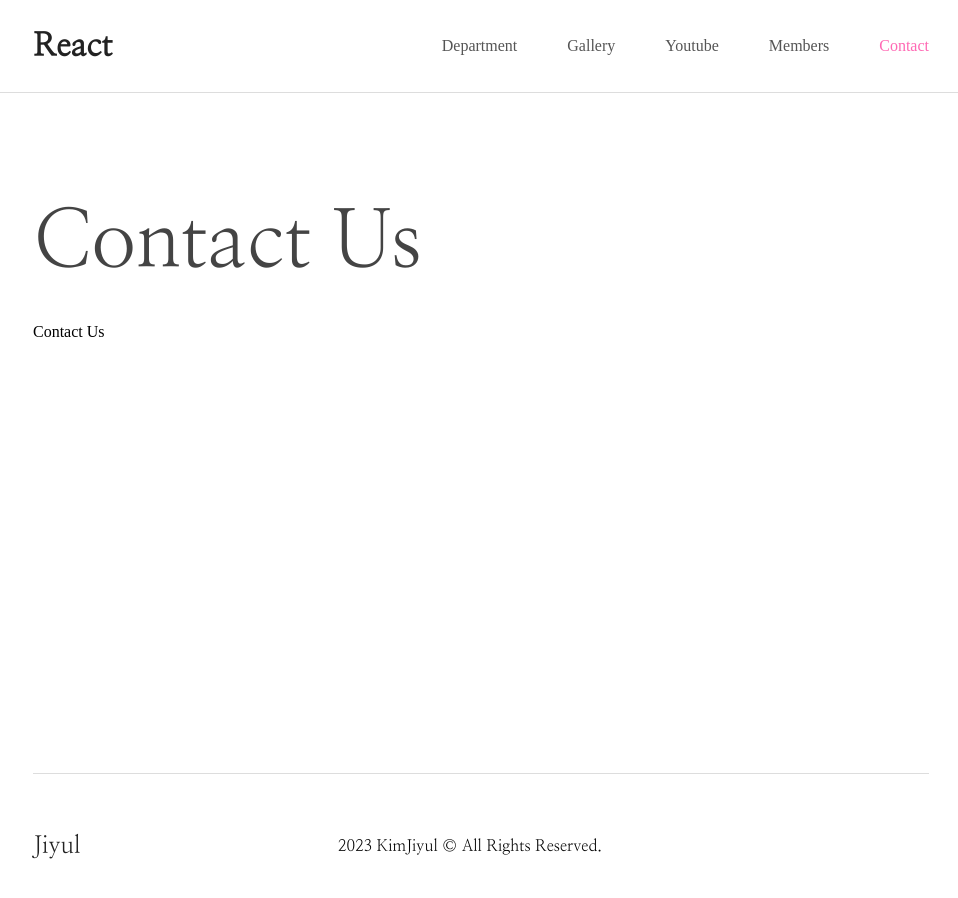
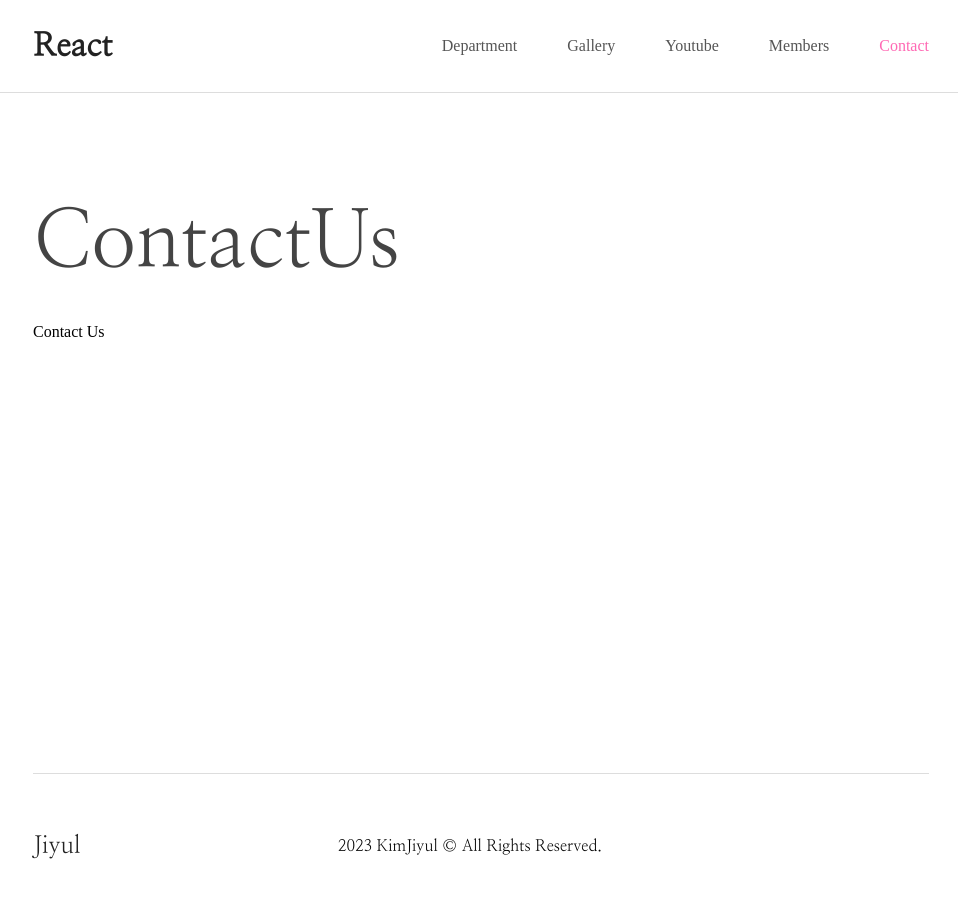
Before and after one commit to yul-dev-k/learning-react, a React (Create React App) app: page /contact in a window 1280 px wide. Shown: the top 898 px of the page, without its empty margins (159-1117 px from the left). Built offline with nearby package versions, Linux system fonts and the light colour scheme; some icons are missing.

Commit message:
레이아웃 컴포넌트에서 각 페이지 제목의 글자를 span으로 분리

```diff
--- a/src/components/common/layout/Layout.jsx
+++ b/src/components/common/layout/Layout.jsx
@@ -1,26 +1,27 @@
+import { useEffect, useRef } from "react";
 import "./Layout.scss";
 
 export default function Layout({ children, title }) {
   let newClass = title.toLowerCase().split(" ").join("_");
-  // console.log(props);
-  // 자식 컴포넌트에서 props.children
-  // 해당 컴포넌트로 warpping되고 있는 자식 요소가 전달
+  const refTitle = useRef(null);
+
+  useEffect(() => {
+    // 가상돔을 제어해야하면 무조건 useEffect쓴다고 생각하면 됨.
+    let text = refTitle.current.innerText;
+    let tags = "";
+    let count = 0;
+    for (let letter of text) {
+      count++;
+      tags += `<span style='display:inline-block; transition-delay:${
+        0.1 * count
+      }s'>${letter}</span>`;
+    }
+    refTitle.current.innerHTML = tags;
+  }, []);
   return (
     <section className={`layout ${newClass}`}>
-      <h1>{title}</h1>
+      <h1 ref={refTitle}>{title}</h1>
       {children}
     </section>
   );
 }
-
-/*
-	리액트 : 단방향 데이터 바인딩
-	데이터가 무조건 부모에서 자식으로만 전달 가능
-
-	부모에서 자식 컴포넌트로 데이터 전달하는 방법
-	1. 자식 컴포넌트에 props 객체의 children property
-	-- 부모 컴포넌트가 감싸고 있는 모든 요소들이 전달됨
-
-	2. 부모 컴포넌트에서 커스텀 props라는 속성에 직접 값을 대입해서 전달
-	-- 컴포넌트 호출 시 커스텀 속성으로 원하는 값 전달
-*/
--- a/src/components/sub/gallery/Gallery.jsx
+++ b/src/components/sub/gallery/Gallery.jsx
@@ -3,7 +3,7 @@ import Layout from "../../common/layout/Layout";
 export default function Gallery() {
   return (
     <Layout title={"Gallery"}>
-      <p>test</p>
+      <p>galley</p>
     </Layout>
   );
 }
```
